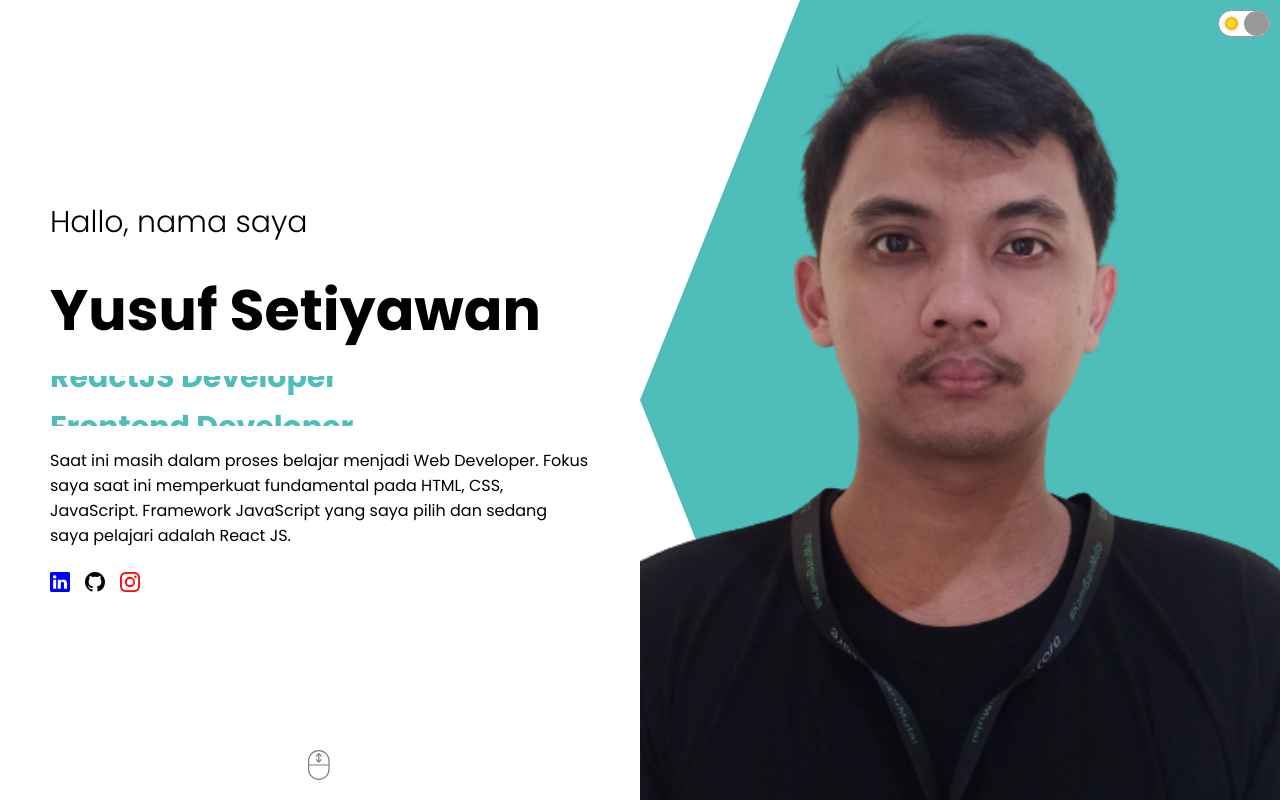
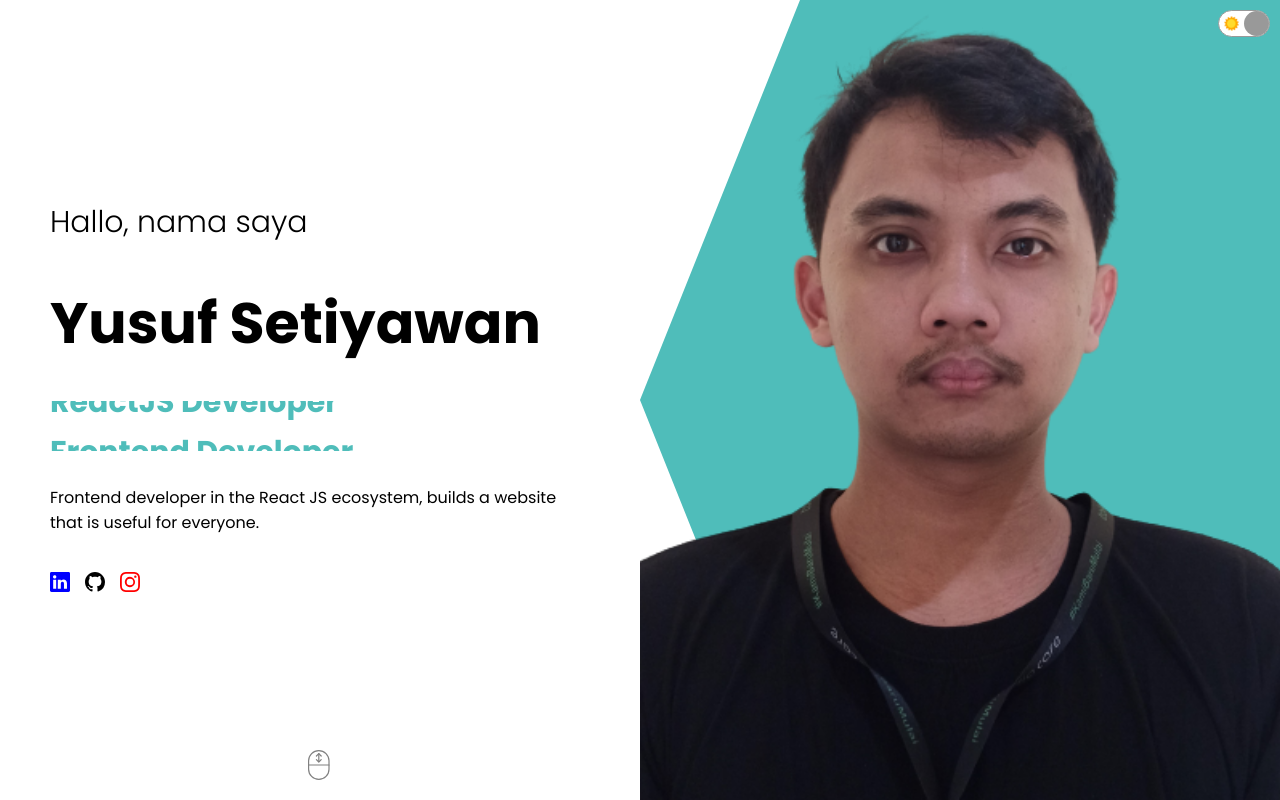
Before and after one commit to yusufstawan/yusufstawan, a React (Create React App) app: page / in a window 1280 px wide. Shown: the top 800 px of the page. Built offline with nearby package versions, Linux system fonts and the light colour scheme.

Commit message:
update file cv & intro

```diff
--- a/src/components/intro/Intro.jsx
+++ b/src/components/intro/Intro.jsx
@@ -21,9 +21,7 @@ const Intro = () => {
             </div>
           </div>
 
-          <p className="i-desc">
-            Saat ini masih dalam proses belajar menjadi Web Developer. Fokus saya saat ini memperkuat fundamental pada HTML, CSS, JavaScript. Framework JavaScript yang saya pilih dan sedang saya pelajari adalah React JS.
-          </p>
+          <p className="i-desc">Frontend developer in the React JS ecosystem, builds a website that is useful for everyone.</p>
           <div className="i-icon">
             <a href="https://www.linkedin.com/in/yusufstawan/" target="_blank" rel="noreferrer" style={{ color: "blue" }}>
               <BsLinkedin />
```
Also changed, not shown: 1 other file (tests, documents, lock files or other folders).
